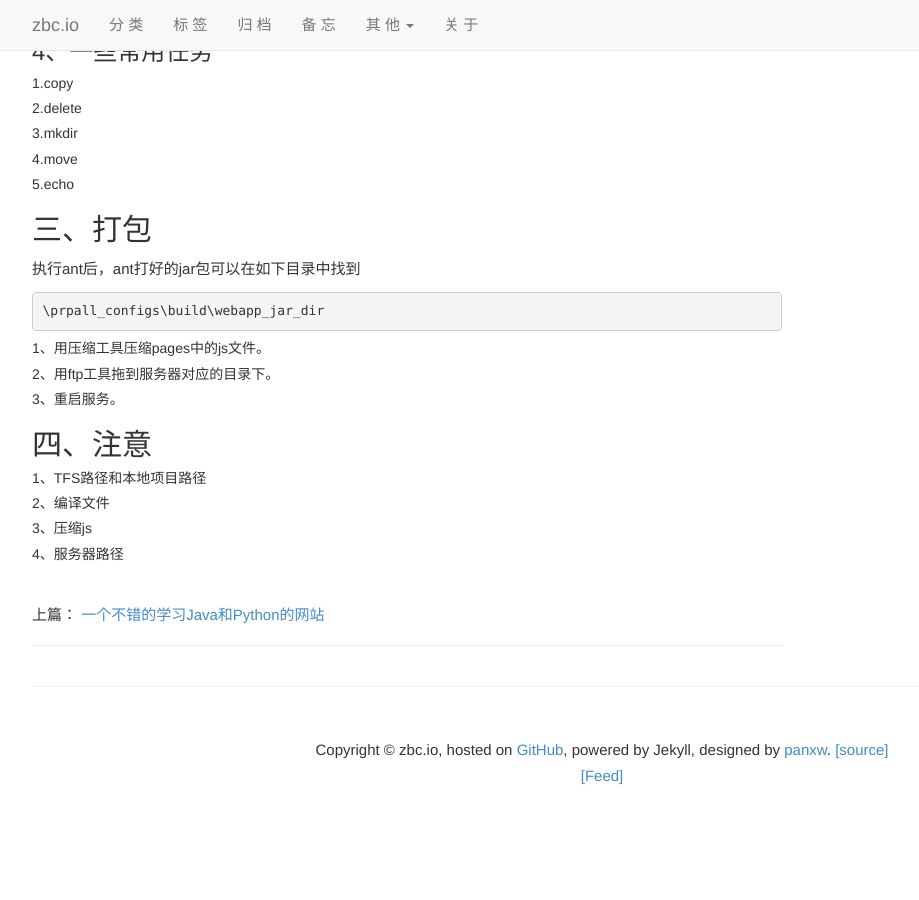
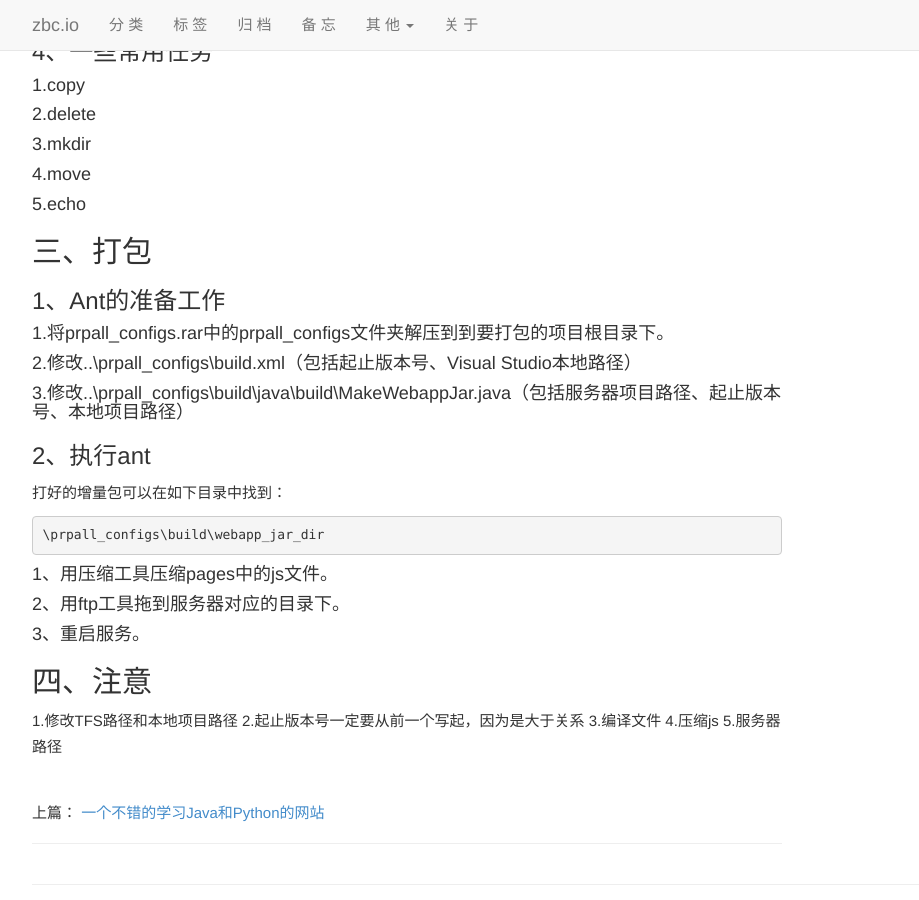
Before and after one commit to zbc0512/zbc0512.github.io, a Jekyll site: the page built from _posts/2015-11-26-sinosoft-train-ant-tfs.md, in a window 1280 px wide and 900 px high, scrolled down 2195 px. Shown: the whole window, without its empty margins (38-957 px from the left). Built offline with Jekyll 4.4.1, drawn with Linux system fonts in a browser that asks for light colours; Markdown is read by kramdown in place of the engine named in the settings; comment, search, counter and statistics services are not loaded; before the commit the page ends 3044 px from its top, so only the background shows below that; some of the changed text lies outside the part shown.

Commit message:
Update 2015-11-26-sinosoft-train-ant-tfs.md

```diff
--- a/_posts/2015-11-26-sinosoft-train-ant-tfs.md
+++ b/_posts/2015-11-26-sinosoft-train-ant-tfs.md
@@ -7,7 +7,7 @@ tags: [Ant,TFS]
 
 ##一、下载代码
 
-###1、用TFS下载要打包的分支的代码
+###1、用TFS下载要打包的分支的项目代码
 这里建议新建一个工作区专门用来升级用。
 
 ##二、Ant
@@ -89,24 +89,31 @@ project元素是Ant构件文件的根元素，Ant构件文件至少应该包含
 
 ###4、一些常用任务
 
-#####1.copy
-#####2.delete
-#####3.mkdir
-#####4.move
-#####5.echo
+####1.copy
+####2.delete
+####3.mkdir
+####4.move
+####5.echo
 
 ##三、打包
 
-执行ant后，ant打好的jar包可以在如下目录中找到
+###1、Ant的准备工作
+####1.将prpall_configs.rar中的prpall_configs文件夹解压到到要打包的项目根目录下。
+####2.修改..\prpall_configs\build.xml（包括起止版本号、Visual Studio本地路径）
+####3.修改..\prpall_configs\build\java\build\MakeWebappJar.java（包括服务器项目路径、起止版本号、本地项目路径）
+
+###2、执行ant
+打好的增量包可以在如下目录中找到：
 
     \prpall_configs\build\webapp_jar_dir
 
-#####1、用压缩工具压缩pages中的js文件。
-#####2、用ftp工具拖到服务器对应的目录下。
-#####3、重启服务。
+####1、用压缩工具压缩pages中的js文件。
+####2、用ftp工具拖到服务器对应的目录下。
+####3、重启服务。
 
 ##四、注意
-#####1、TFS路径和本地项目路径
-#####2、编译文件
-#####3、压缩js
-#####4、服务器路径
+1.修改TFS路径和本地项目路径
+2.起止版本号一定要从前一个写起，因为是大于关系
+3.编译文件
+4.压缩js
+5.服务器路径
```
